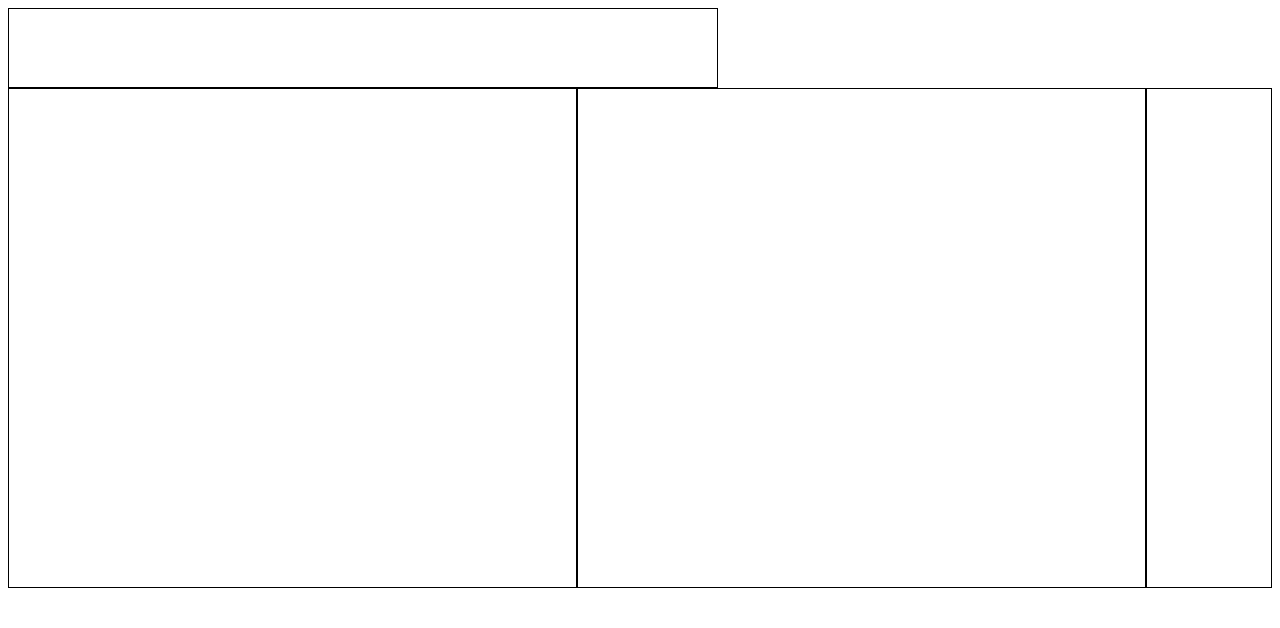
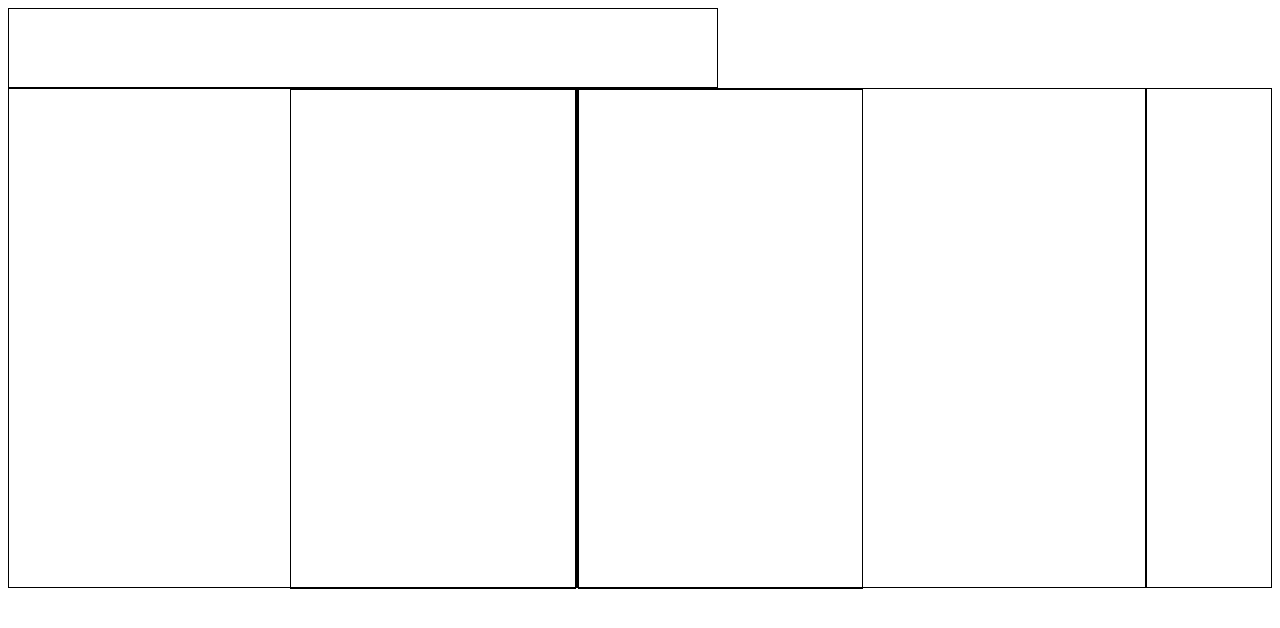
Before and after one commit to TaliSofiMato/Best-Digital-Planner, a plain HTML site: page index.html in a window 1280 px wide. Drawn offline with Linux system fonts and the light colour scheme.

Commit message:
added main area for planner template

```diff
--- a/index.html
+++ b/index.html
@@ -6,8 +6,12 @@
     <body>
         <div class="tabhorizontal"></div>
         <div class="tabvertical"></div>
-        <div class="page"></div>
-        <div class="page"></div>
+        <div class="page">
+            <div class= "main left"></div>
+        </div>
+        <div class="page">
+            <div class= "main right"></div>
+        </div>
     </body>
 
 </html>
--- a/style.css
+++ b/style.css
@@ -22,3 +22,11 @@
     /* display: inline-block; */
     float: right;
 }
+.main {
+    border: 1px solid black;
+    width: 50%;
+    height: 100%;
+}
+.left {
+    float: right;
+}
```
